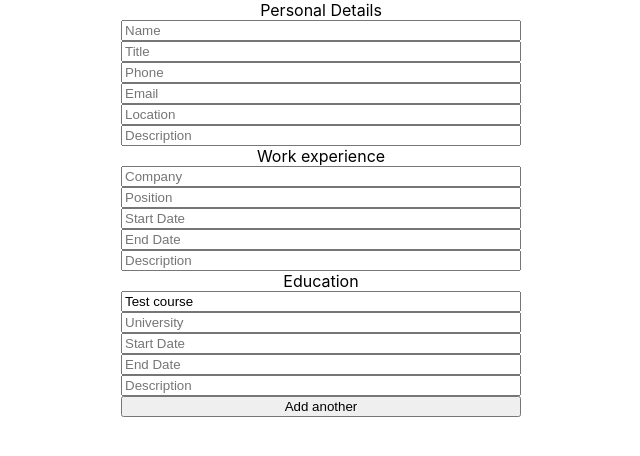
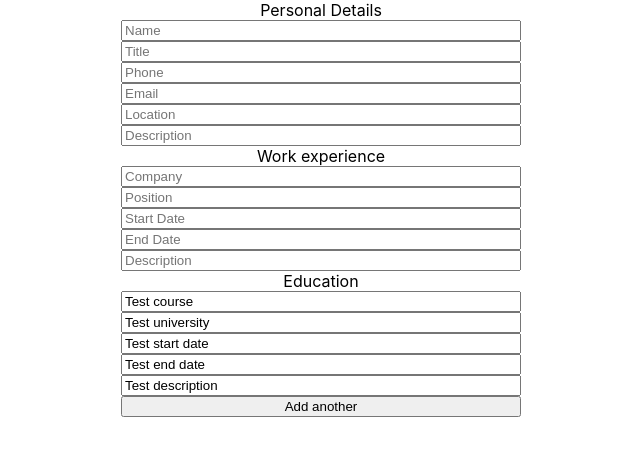
Before and after one commit to Zaltman/cv-project, a React (Create React App) app: page / in a window 1280 px wide. Shown: the top 456 px of the page, without its empty margins (319-959 px from the left). Built offline with nearby package versions, Linux system fonts and the light colour scheme.

Commit message:
data setup to input

```diff
--- a/src/components/Education.js
+++ b/src/components/Education.js
@@ -13,7 +13,7 @@ class Education extends Component {
 
   render() {
     const { educationObj } = this.props;
-    console.log(educationObj.id);
+    console.log(educationObj);
     return (
       <div key={educationObj.id}>
         <form className={'educationContainer inputContainer'}>
@@ -22,10 +22,19 @@ class Education extends Component {
             placeholder="Course / Program"
             value={educationObj.courseProgram}
           ></input>
-          <input placeholder="University"></input>
-          <input placeholder="Start Date"></input>
-          <input placeholder="End Date"></input>
-          <input placeholder="Description"></input>
+          <input
+            placeholder="University"
+            value={educationObj.university}
+          ></input>
+          <input
+            placeholder="Start Date"
+            value={educationObj.startDate}
+          ></input>
+          <input placeholder="End Date" value={educationObj.endDate}></input>
+          <input
+            placeholder="Description"
+            value={educationObj.description}
+          ></input>
           <button onClick={this.addAnotherEducation}>Add another</button>
         </form>
       </div>
```
